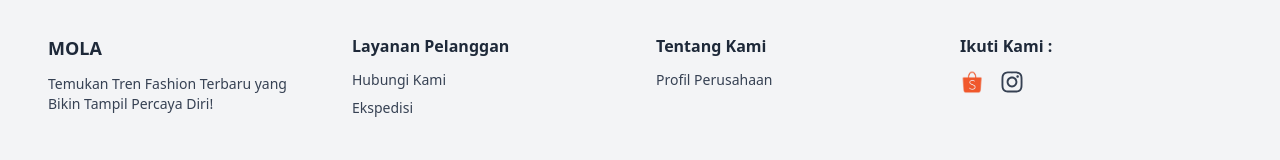
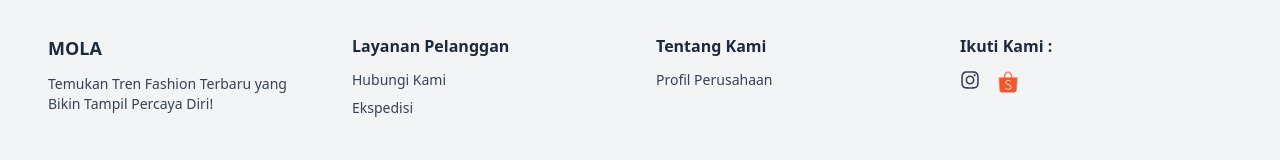
Before and after one commit to Aditya-Setyo/mola-web, a React (Vite) app in the folder frontend/: page / in a window 1280 px wide. Shown: the part 1807-1967 px from the top of the page. Built offline with nearby package versions, Linux system fonts and the light colour scheme; no server answers; a web font is replaced by a local one.

Commit message:
done semuaa

```diff
--- a/frontend/src/components/footer.jsx
+++ b/frontend/src/components/footer.jsx
@@ -39,11 +39,11 @@ const Footer = () => {
         <div>
           <h4 className="text-md font-semibold mb-3 text-gray-800">Ikuti Kami :</h4>
           <div className="flex gap-4">
+            <a href="https://www.instagram.com/molla_bag1?igsh=eTJzMWl1dDY1bmp2" className="hover:text-pink-500">
+              <FaInstagram className="w-5 h-5" />
+            </a>
             <a href="#" className="hover:text-blue-600">
-              <img src={LogoShoppe} alt="logo Shoppe" className="w-6 h-6"/>
-            </a>
-            <a href="https://www.instagram.com/molla_bag1?igsh=eTJzMWl1dDY1bmp2" className="hover:text-pink-500">
-              <FaInstagram className="w-6 h-6" />
+              <img src={LogoShoppe} alt="logo Shoppe" className="w-6 h-6" />
             </a>
           </div>
         </div>
```
